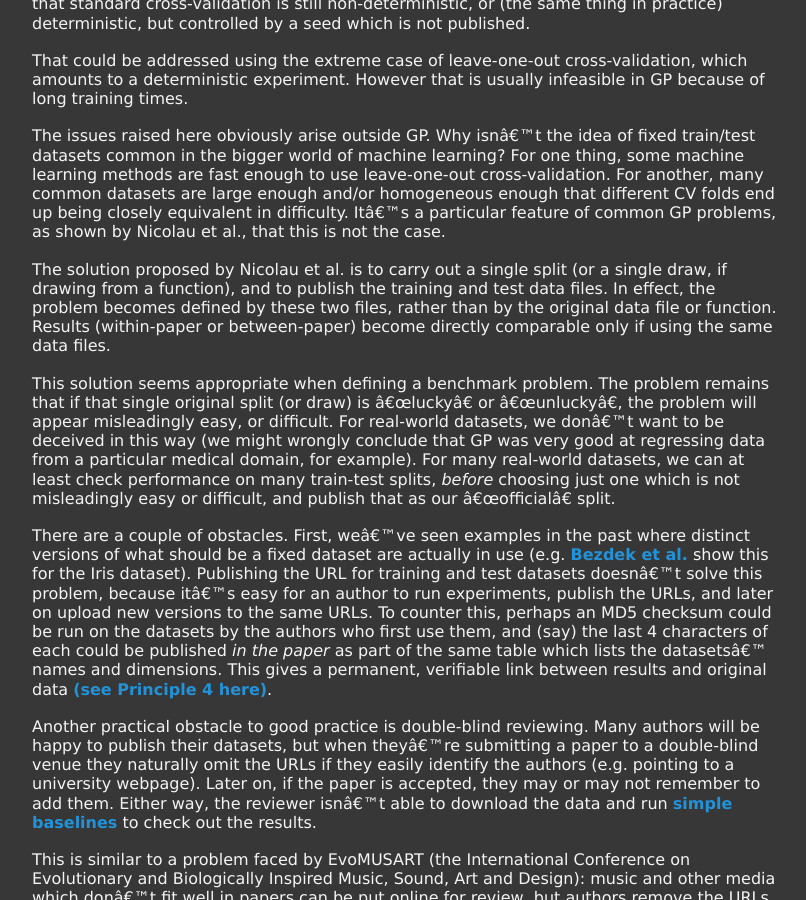
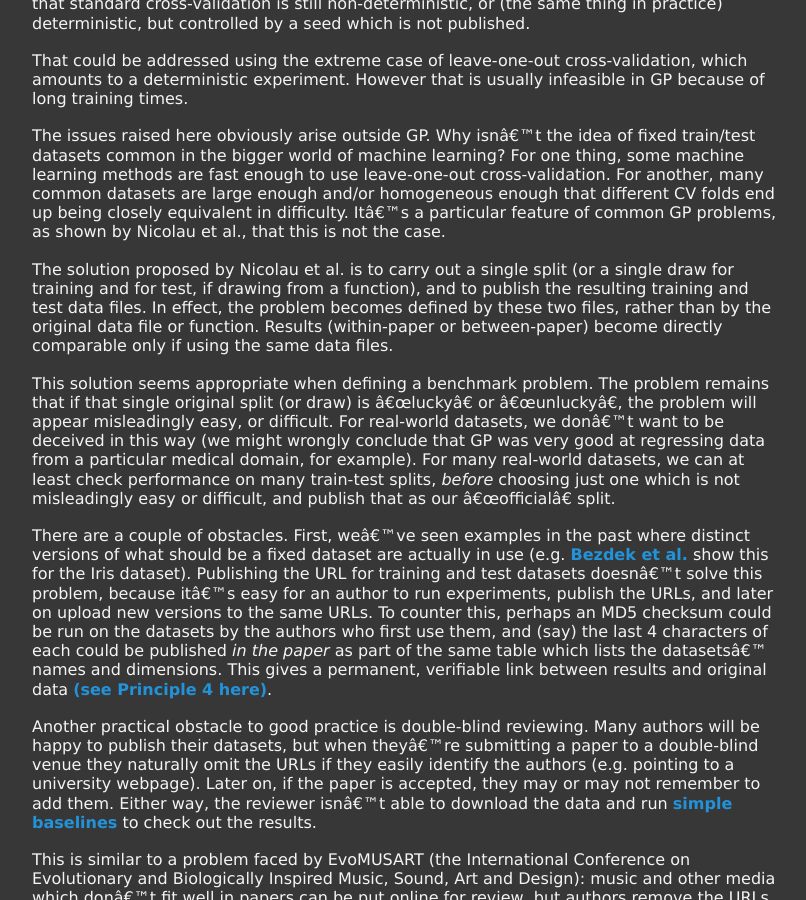
Before and after one commit to jmmcd/jmmcd.github.com, a Jekyll site: the page built from _posts/2015-11-25-train-test-splits-dont-cut-it.md, in a window 1280 px wide and 900 px high, scrolled down 1033 px. Shown: the whole window, without its empty margins (233-1039 px from the left). Built offline with Jekyll 4.4.1, drawn with Linux system fonts in a browser that asks for light colours; Markdown is read by kramdown in place of the engine named in the settings.

Commit message:
Publishing.

```diff
--- a/_posts/2015-11-25-train-test-splits-dont-cut-it.md
+++ b/_posts/2015-11-25-train-test-splits-dont-cut-it.md
@@ -71,11 +71,12 @@ feature of common GP problems, as shown by Nicolau et al., that this
 is not the case.
 
 The solution proposed by Nicolau et al. is to carry out a single split
-(or a single draw, if drawing from a function), and to publish the
-training and test data files. In effect, the problem becomes defined
-by these two files, rather than by the original data file or
-function. Results (within-paper or between-paper) become directly
-comparable only if using the same data files.
+(or a single draw for training and for test, if drawing from a
+function), and to publish the resulting training and test data
+files. In effect, the problem becomes defined by these two files,
+rather than by the original data file or function. Results
+(within-paper or between-paper) become directly comparable only if
+using the same data files.
 
 This solution seems appropriate when defining a benchmark problem. The
 problem remains that if that single original split (or draw) is
```
